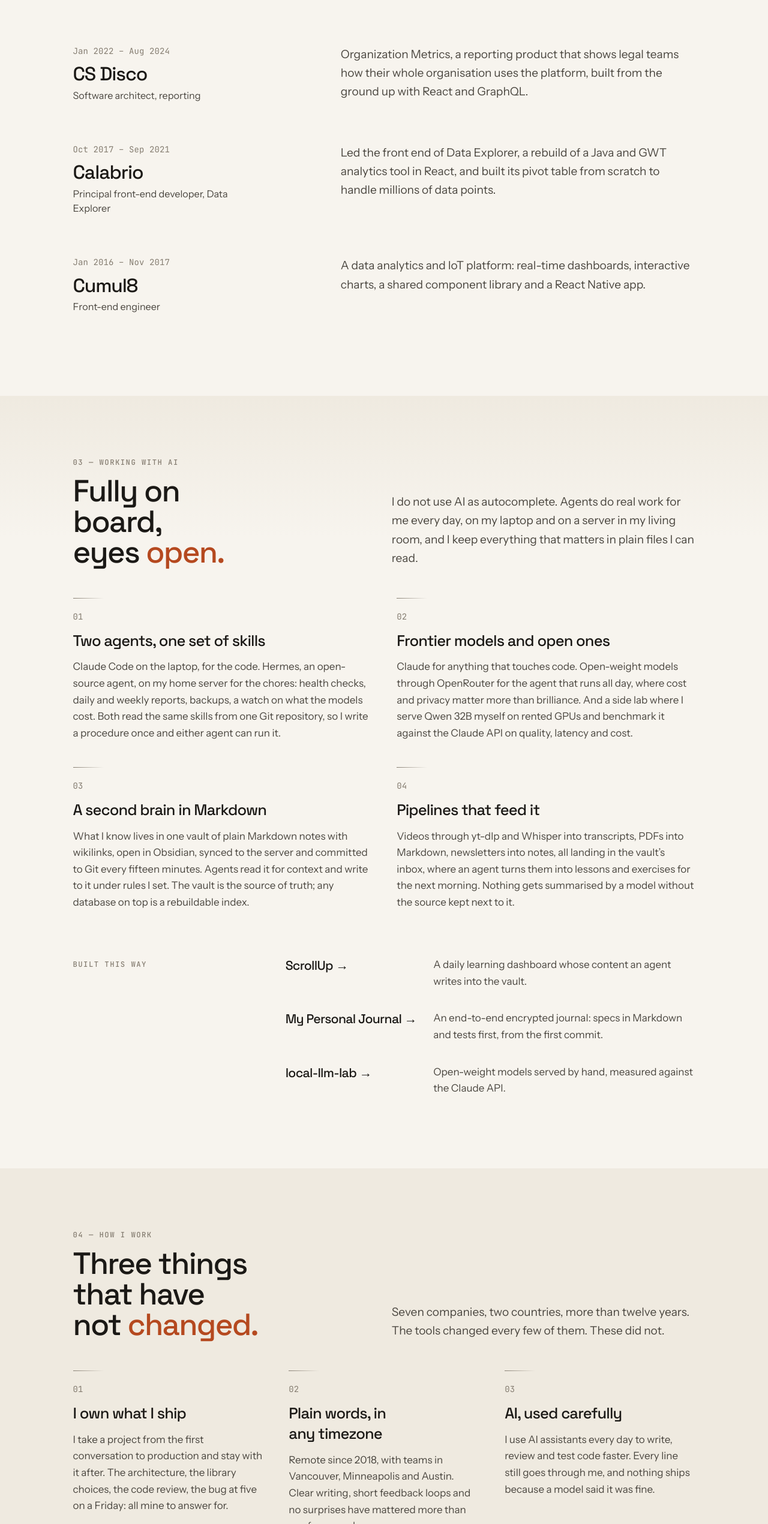
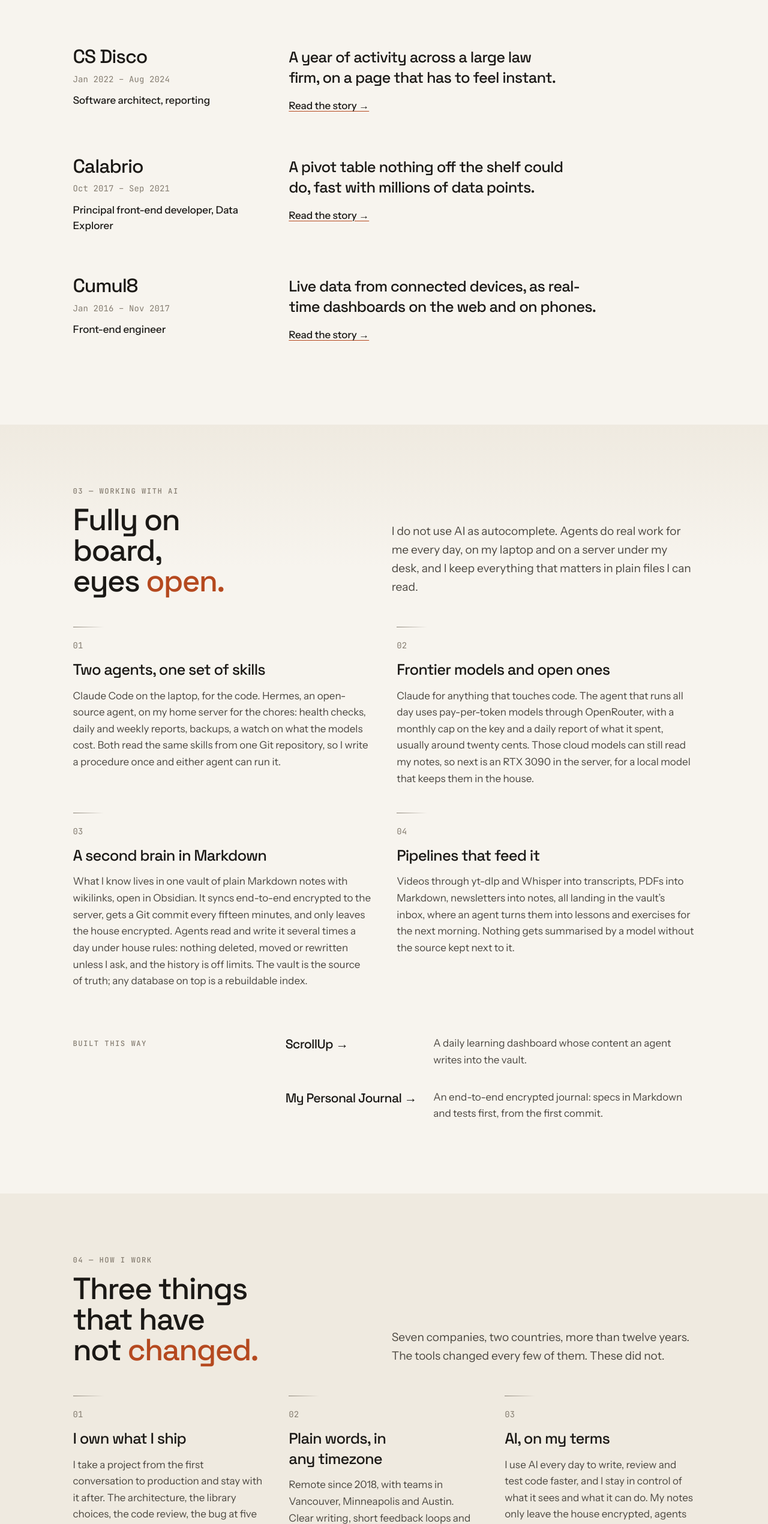
Before and after one commit to adrien-poirson/adrien-poirson, an Astro site: page / in a window 1280 px wide. Shown: the part 2497-5038 px from the top of the page at 60% size. Built offline with nearby package versions, Linux system fonts and the light colour scheme; Astro itself is replaced by a stand-in of ours.

Commit message:
Tease the hard problems on Home, and match the site to the second brain write-up
- Home Selected work: each role is its hard problem in one line, with a
  link to its story, so it no longer repeats the Work page.
- Second brain, the AI section and the resume follow the article: notes
  encrypted on the device, local Git history inside the encrypted
  nightly backup, no private GitHub copy, agents under house rules, and
  a local GPU as the next step rather than a claim.
- local-llm-lab is removed until it exists.
- About: a paragraph on AI agents, automation and LLMs.
- The third principle is now about privacy and control.
- Regenerated resume PDF, still three pages.

Co-Authored-By: Claude Opus 5.5 <noreply@anthropic.com>

```diff
--- a/src/components/Principles.astro
+++ b/src/components/Principles.astro
@@ -15,8 +15,8 @@ const principles = [
 		body: 'Remote since 2018, with teams in Vancouver, Minneapolis and Austin. Clear writing, short feedback loops and no surprises have mattered more than any framework.',
 	},
 	{
-		title: 'AI, used carefully',
-		body: 'I use AI assistants every day to write, review and test code faster. Every line still goes through me, and nothing ships because a model said it was fine.',
+		title: 'AI, on my terms',
+		body: 'I use AI every day to write, review and test code faster, and I stay in control of what it sees and what it can do. My notes only leave the house encrypted, agents ask before anything risky and work under written rules, and a history I can roll back sits under all of it. Every line still goes through me.',
 	},
 ];
 ---
--- a/src/data/ai.ts
+++ b/src/data/ai.ts
@@ -2,7 +2,7 @@
 export const aiPractice = {
 	eyebrow: '03 — Working with AI',
 	heading: ['Fully on board, eyes ', 'open.'],
-	lead: 'I do not use AI as autocomplete. Agents do real work for me every day, on my laptop and on a server in my living room, and I keep everything that matters in plain files I can read.',
+	lead: 'I do not use AI as autocomplete. Agents do real work for me every day, on my laptop and on a server under my desk, and I keep everything that matters in plain files I can read.',
 	items: [
 		{
 			title: 'Two agents, one set of skills',
@@ -10,11 +10,11 @@ export const aiPractice = {
 		},
 		{
 			title: 'Frontier models and open ones',
-			body: 'Claude for anything that touches code. Open-weight models through OpenRouter for the agent that runs all day, where cost and privacy matter more than brilliance. And a side lab where I serve Qwen 32B myself on rented GPUs and benchmark it against the Claude API on quality, latency and cost.',
+			body: 'Claude for anything that touches code. The agent that runs all day uses pay-per-token models through OpenRouter, with a monthly cap on the key and a daily report of what it spent, usually around twenty cents. Those cloud models can still read my notes, so next is an RTX 3090 in the server, for a local model that keeps them in the house.',
 		},
 		{
 			title: 'A second brain in Markdown',
-			body: 'What I know lives in one vault of plain Markdown notes with wikilinks, open in Obsidian, synced to the server and committed to Git every fifteen minutes. Agents read it for context and write to it under rules I set. The vault is the source of truth; any database on top is a rebuildable index.',
+			body: 'What I know lives in one vault of plain Markdown notes with wikilinks, open in Obsidian. It syncs end-to-end encrypted to the server, gets a Git commit every fifteen minutes, and only leaves the house encrypted. Agents read and write it several times a day under house rules: nothing deleted, moved or rewritten unless I ask, and the history is off limits. The vault is the source of truth; any database on top is a rebuildable index.',
 		},
 		{
 			title: 'Pipelines that feed it',
@@ -29,6 +29,5 @@ export const aiPractice = {
 			blurb: 'An end-to-end encrypted journal: specs in Markdown and tests first, from the first commit.',
 			href: '/work/#my-personal-journal',
 		},
-		{ name: 'local-llm-lab', blurb: 'Open-weight models served by hand, measured against the Claude API.', href: '/work/#local-llm-lab' },
 	],
 };
--- a/src/data/experience.ts
+++ b/src/data/experience.ts
@@ -13,7 +13,7 @@ export interface Role {
 	period: string;
 	/** One short summary sentence; the work page shows it above the story. */
 	lead: string;
-	/** The one line that sums the job up, used on the home page. */
+	/** The hard problem in one line, for the home page's Selected work; it should not repeat the lead. */
 	summary: string;
 	/** What the job was built with, shown as pills on the work page. */
 	stack: string[];
@@ -58,7 +58,7 @@ export const roles: Role[] = [
 		role: 'Software architect, reporting',
 		period: 'Jan 2022 – Aug 2024',
 		summary:
-			'Organization Metrics, a reporting product that shows legal teams how their whole organisation uses the platform, built from the ground up with React and GraphQL.',
+			'A year of activity across a large law firm, on a page that has to feel instant.',
 		stack: ['TypeScript', 'React', 'GraphQL', 'react-window', 'react-aria'],
 		story: [
 			'DISCO uses AI, cloud computing and data analytics to change how law is practised. A friend already worked there, and the mission made the decision easy. I joined to build Organization Metrics, a reporting product that shows customers how their whole organisation uses the platform, and I built it from the ground up: the architecture, the library choices and most of the code, with one back-end engineer alongside.',
@@ -98,7 +98,7 @@ export const roles: Role[] = [
 		role: 'Principal front-end developer, Data Explorer',
 		period: 'Oct 2017 – Sep 2021',
 		summary:
-			'Led the front end of Data Explorer, a rebuild of a Java and GWT analytics tool in React, and built its pivot table from scratch to handle millions of data points.',
+			'A pivot table nothing off the shelf could do, fast with millions of data points.',
 		stack: ['React 16', 'Victory', 'react-virtualized', 'styled-components', 'ImmutableJS', 'Material UI'],
 		story: [
 			'Calabrio makes workforce-optimisation software for contact centres, and joining them fulfilled a long-held ambition to work for an American company. I was hired as the principal front-end developer to modernise Data Explorer, their BI tool: replace the Java and GWT codebase with a React front end and reach feature parity. I designed the architecture and chose the libraries, and as more developers joined I led the team for several months, setting coding standards, reviewing code and mentoring.',
@@ -120,7 +120,7 @@ export const roles: Role[] = [
 		location: 'Vancouver, BC',
 		role: 'Front-end engineer',
 		period: 'Jan 2016 – Nov 2017',
-		summary: 'A data analytics and IoT platform: real-time dashboards, interactive charts, a shared component library and a React Native app.',
+		summary: 'Live data from connected devices, as real-time dashboards on the web and on phones.',
 		stack: ['React 15', 'React Native', 'Victory', 'ImmutableJS', 'react-virtualized'],
 		story: [
 			'Cumul8 was a data analytics and IoT platform that helped companies monitor, analyse and act on their data. This is where front-end development clicked for me. I worked alongside people who shared what they knew freely, grew faster than anywhere before or since, and built my first real-time dashboards and interactive charts.',
@@ -183,12 +183,12 @@ export const projects: Project[] = [
 	{
 		name: 'Second brain',
 		period: 'Ongoing',
-		lead: 'My notes, my agent and my apps, on a server I run at home.',
+		lead: 'My notes, my agents and my apps, on a server I own, encrypted wherever they travel.',
 		story: [
-			'Everything I learn and plan lives in one Obsidian vault of plain Markdown. It syncs between my MacBook and iPhone in seconds through Self-hosted LiveSync and a CouchDB on my own server instead of iCloud, encrypted before it leaves the device, and every 15 minutes the plain files are committed to a private Git repository for history and an off-site copy.',
-			'The server is a headless Ubuntu box under my desk, reachable only over Tailscale. Hermes, an open-source agent, runs on it: I message it on Telegram, it reads the vault, and it keeps the server running from a setup guide that is itself a note in that vault. A dashboard shows every service, its health, what the models cost and the last backup, and restic sends encrypted backups to Backblaze B2.',
+			'Everything I learn and plan lives in one Obsidian vault of plain Markdown, and it left iCloud for hardware I own. Self-hosted LiveSync encrypts each note on my MacBook or iPhone before it syncs, near instantly, through a CouchDB on the server, and a headless client there writes the vault out as plain files. Those get a Git commit every 15 minutes, and the history is in a nightly restic backup to Backblaze B2, encrypted before upload and restore-tested. The rule: my notes only leave the house end-to-end encrypted.',
+			'The server is a headless Ubuntu box under my desk with no port open to the internet: everything reaches it over Tailscale. Hermes, an open-source agent, runs on it around the clock and I message it on Telegram; Claude Code reaches the same files over SSH. Both read and write the vault under house rules in an AGENTS.md, and Hermes keeps the server running from a setup guide that is itself a note in the vault. A dashboard shows every service, its health, what the models cost and the last backup.',
 		],
-		stack: ['Obsidian', 'Self-hosted LiveSync', 'CouchDB', 'Git', 'Ubuntu server', 'Docker', 'Tailscale', 'Hermes agent', 'Telegram', 'Homepage', 'restic + Backblaze B2'],
+		stack: ['Obsidian', 'Self-hosted LiveSync', 'CouchDB', 'Git', 'restic + Backblaze B2', 'Ubuntu server', 'Docker', 'Tailscale', 'Hermes agent', 'Claude Code', 'Telegram', 'Homepage'],
 	},
 	{
 		name: 'ScrollUp',
@@ -215,15 +215,6 @@ export const projects: Project[] = [
 		imagePosition: 'top left',
 	},
 	{
-		name: 'local-llm-lab',
-		period: 'Ongoing',
-		lead: 'A standalone lab for serving open-weight models myself.',
-		story: [
-			'It runs Qwen 32B through Ollama on rented GPUs and measures the prompting, quantization and batching trade-offs against the Claude API on quality, latency and cost. Kept apart from ScrollUp on purpose, so the messy exploration never blocks shipping. If it pans out, it becomes ScrollUp’s local provider.',
-		],
-		stack: ['Ollama', 'Qwen 32B', 'RunPod and Vast.ai', 'Python', 'Benchmarks'],
-	},
-	{
 		name: 'Trade Seeds',
 		period: '2019 – 2021',
 		lead: 'A trading plan I wrote every morning and checked every evening.',
--- a/src/data/resume.ts
+++ b/src/data/resume.ts
@@ -105,7 +105,7 @@ export const resume = {
 		{
 			name: 'Second brain',
 			period: 'Ongoing',
-			body: 'My notes, agent and apps on a headless Linux server I run at home, behind Tailscale. An Obsidian vault synced between Mac and iPhone through Self-hosted LiveSync and CouchDB instead of iCloud, encrypted on the device, with the plain Markdown committed to Git every 15 minutes. Docker stacks for photos, media and a dashboard of service health, AI spend and backups; nightly restic backups to Backblaze B2 and health checks that alert on Telegram. Operated by Hermes, an open-source agent, which shares one Git repository of skills with Claude Code, so a procedure is written once and either agent can run it.',
+			body: 'My notes, agents and apps on a headless Linux server I run at home, with no open ports, behind Tailscale. An Obsidian vault moved off iCloud: Self-hosted LiveSync and CouchDB, encrypted on the device, with near-instant sync. A headless client writes plain Markdown that gets a Git commit every 15 minutes, and that history is in nightly restic backups to Backblaze B2, encrypted before upload and restore-tested. Hermes, an open-source agent, and Claude Code read and write the vault under house rules and share one Git repository of skills; the server runs from a setup guide kept in the vault.',
 		},
 		{
 			name: 'ScrollUp',
@@ -119,11 +119,6 @@ export const resume = {
 			body: 'An end-to-end encrypted online journal: AES-256 on the device before anything is saved, encrypted photos, tags, links between entries, search and a bookbound reading view. TypeScript, React, Firebase, Cloud Functions, Playwright, GitHub Actions. Specs in Markdown, tests first and every change through a pipeline, since the first commit.',
 		},
 		{
-			name: 'local-llm-lab',
-			period: 'Ongoing',
-			body: 'Serving open-weight models myself, Qwen 32B through Ollama on rented GPUs (RunPod, Vast.ai), and benchmarking prompting, quantization and batching trade-offs against the Claude API on quality, latency and cost.',
-		},
-		{
 			name: 'Trade Seeds',
 			period: '2019 – 2021',
 			body: 'A trade-planning and review tool built during two years of day trading: React, Python (Flask) and MongoDB, self-hosted.',
--- a/src/pages/index.astro
+++ b/src/pages/index.astro
@@ -107,7 +107,7 @@ const slug = (s: string) => s.toLowerCase().replace(/[^a-z0-9]+/g, '-');
 		</div>
 	</section>
 
-	<!-- Selected work: three big rows. -->
+	<!-- Selected work: a teaser per role, the hard problem in one line, with the full story on the work page. -->
 	<section class="band">
 		<div class="mx-auto max-w-5xl px-6 py-16 lg:py-24">
 			<div class="flex flex-col gap-4 sm:flex-row sm:items-end sm:justify-between">
@@ -123,17 +123,18 @@ const slug = (s: string) => s.toLowerCase().replace(/[^a-z0-9]+/g, '-');
 			</div>
 			<ol class="mt-12">
 				{featured.map(({ company, period, role, summary }) => (
-					<li class="grid gap-4 py-8 lg:grid-cols-12 lg:gap-8">
+					<li class="grid gap-3 py-8 lg:grid-cols-12 lg:gap-10">
 						<div class="lg:col-span-4">
-							<p class="mono text-ink-3">{period}</p>
-							<h3 class="heading mt-2 text-3xl">
-								<a href={`/work/#${slug(company)}`} class="transition-colors hover:text-accent">
-									{company}
-								</a>
-							</h3>
-							<p class="mt-1 text-[0.95rem] text-ink-2">{role}</p>
+							<h3 class="heading text-3xl">{company}</h3>
+							<p class="mono mt-2 text-ink-3">{period}</p>
+							<p class="mt-3 font-medium">{role}</p>
 						</div>
-						<p class="max-w-[56ch] text-lg leading-relaxed text-ink-2 lg:col-span-7 lg:col-start-6">{summary}</p>
+						<div class="lg:col-span-8 lg:pt-1">
+							<p class="heading max-w-[34ch] text-2xl text-ink">{summary}</p>
+							<a href={`/work/#${slug(company)}`} class="link mt-4 inline-block font-medium">
+								Read the story →
+							</a>
+						</div>
 					</li>
 				))}
 			</ol>
```
Also changed, not shown: src/pages/about.astro (+7 -0 lines), 1 other file.
